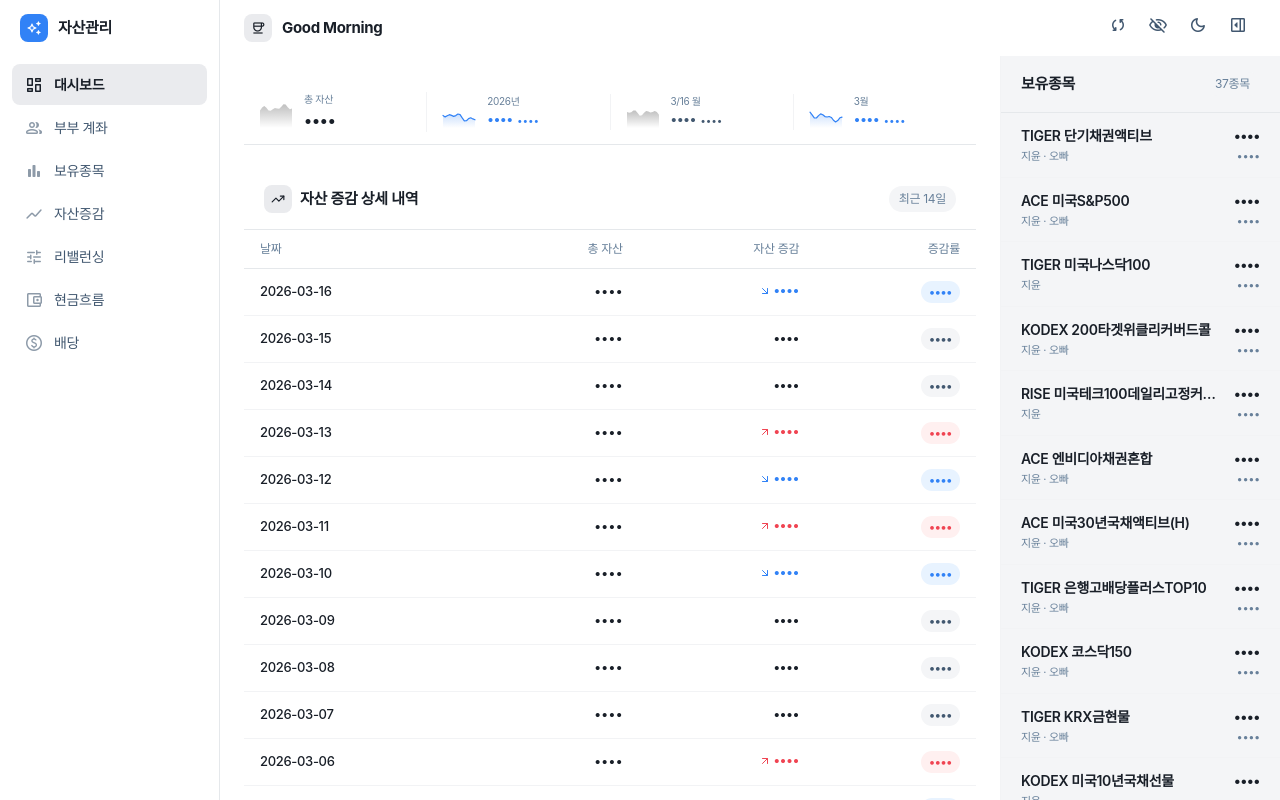
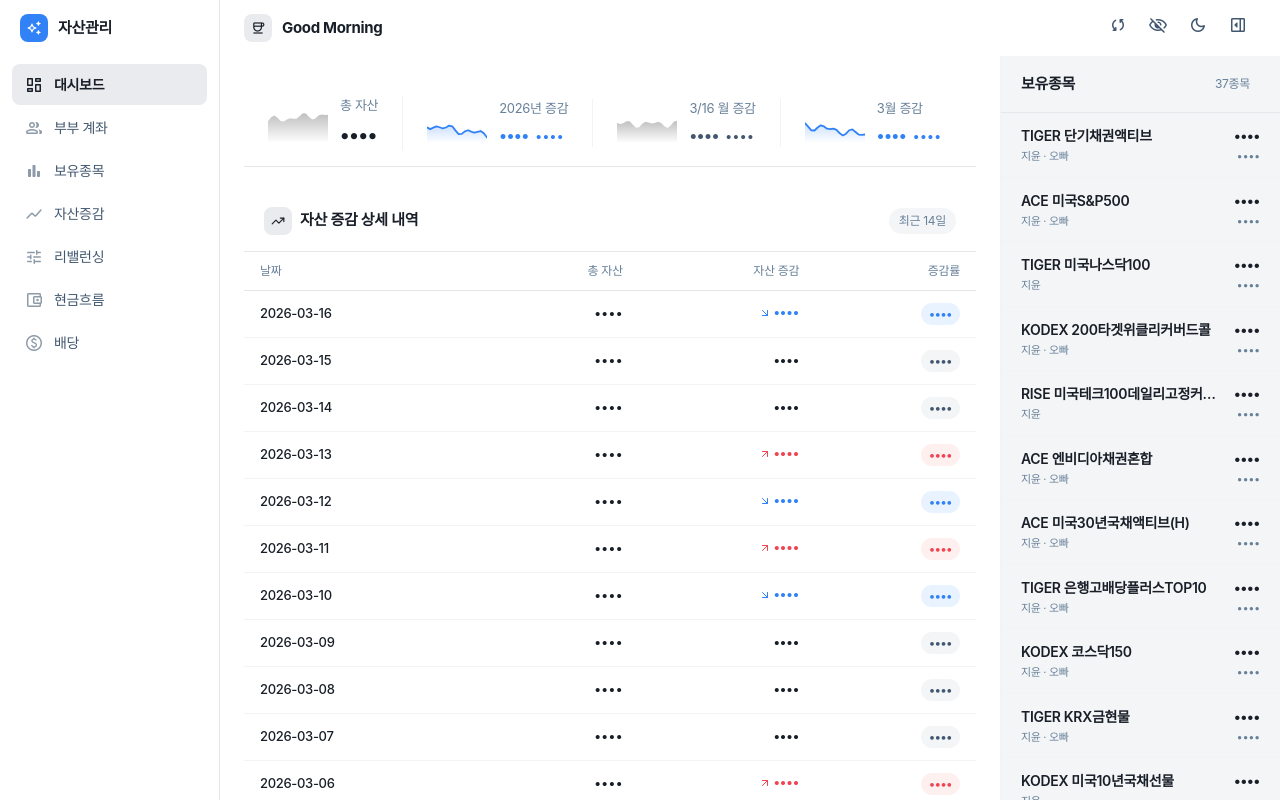
Before and after one commit to jilliankim200-lab/daily-log, a React (Vite) app: page / in a window 1280 px wide. Built offline with nearby package versions, Linux system fonts and the light colour scheme; no server answers; the database is empty; a web font is replaced by a local one.

Commit message:
Enlarge ticker bar with horizontal scroll like Toss

```diff
--- a/src/components/NewDashboard.tsx
+++ b/src/components/NewDashboard.tsx
@@ -141,14 +141,15 @@ export function NewDashboard() {
 
   return (
     <div style={{ padding: 24 }}>
-      {/* 통합 티커 바: 시장 지표 + 자산 */}
+      {/* 통합 티커 바: 시장 지표 + 자산 (횡스크롤) */}
       <div style={{
-        display: 'flex', alignItems: 'center', gap: 0,
-        padding: '12px 0', marginBottom: 24,
+        overflowX: 'auto', overflowY: 'hidden',
+        padding: '16px 0', marginBottom: 24,
         borderBottom: '1px solid var(--border-primary)',
+        scrollbarWidth: 'none',
       }}>
+        <div style={{ display: 'flex', alignItems: 'center', gap: 0, minWidth: 'max-content' }}>
         {(() => {
-          // 시장 지표 항목
           const marketItems = selectMarketItems(marketData).map(item => {
             const isUp = item.direction === 'RISING';
             const isDown = item.direction === 'FALLING';
@@ -163,15 +164,14 @@ export function NewDashboard() {
               valueColor: 'var(--text-primary)',
             };
           });
-          // 자산 항목
           const assetItems = [
             { label: '총 자산', value: totalAsset, isTotal: true },
-            { label: `${new Date().getFullYear()}년`, value: yearlyChange },
+            { label: `${new Date().getFullYear()}년 증감`, value: yearlyChange },
             {
-              label: (() => { const t = new Date(); const days = ['일','월','화','수','목','금','토']; return `${t.getMonth()+1}/${t.getDate()} ${days[t.getDay()]}`; })(),
+              label: (() => { const t = new Date(); const days = ['일','월','화','수','목','금','토']; return `${t.getMonth()+1}/${t.getDate()} ${days[t.getDay()]} 증감`; })(),
               value: dailyChange,
             },
-            { label: `${new Date().getMonth()+1}월`, value: monthlyChange },
+            { label: `${new Date().getMonth()+1}월 증감`, value: monthlyChange },
           ].map(item => {
             const isPositive = item.value > 0;
             const isNegative = item.value < 0;
@@ -190,7 +190,7 @@ export function NewDashboard() {
               trend: item.isTotal ? 0.3 : isPositive ? 0.5 : isNegative ? -0.5 : 0,
               isMarket: false,
               valueColor: item.isTotal ? 'var(--text-primary)' : changeColor,
-              fontSize: item.isTotal ? 16 : 13,
+              isTotal: item.isTotal,
             };
           });
 
@@ -200,45 +200,45 @@ export function NewDashboard() {
             const sparkPoints = (() => {
               const pts: number[] = [];
               let v = 20;
-              for (let j = 0; j < 16; j++) {
+              for (let j = 0; j < 20; j++) {
                 v += item.trend + (Math.sin(j * 1.3 + i * 5) * 2.5) + (Math.cos(j * 0.7 + i * 3) * 1.5);
                 v = Math.max(4, Math.min(36, v));
                 pts.push(v);
               }
-              return pts.map((y, x) => `${x * (40 / 15)},${40 - y}`).join(' ');
+              return pts.map((y, x) => `${x * (60 / 19)},${40 - y}`).join(' ');
             })();
             const isSep = item.isMarket && i === marketItems.length - 1;
 
             return (
               <div key={i} style={{
-                flex: 1, display: 'flex', alignItems: 'center', gap: 8,
-                padding: '0 12px',
+                display: 'flex', alignItems: 'center', gap: 12,
+                padding: '0 24px',
                 borderRight: i < allItems.length - 1 ? `1px solid var(${isSep ? '--border-primary' : '--border-secondary'})` : 'none',
               }}>
-                <svg width="40" height="32" viewBox="0 0 40 40" style={{ flexShrink: 0 }}>
+                <svg width="60" height="40" viewBox="0 0 60 40" style={{ flexShrink: 0 }}>
                   <defs>
                     <linearGradient id={`tGrad${i}`} x1="0" y1="0" x2="0" y2="1">
                       <stop offset="0%" stopColor={item.sparkColor} stopOpacity="0.25" />
                       <stop offset="100%" stopColor={item.sparkColor} stopOpacity="0" />
                     </linearGradient>
                   </defs>
-                  <polygon points={`0,40 ${sparkPoints} 40,40`} fill={`url(#tGrad${i})`} />
+                  <polygon points={`0,40 ${sparkPoints} 60,40`} fill={`url(#tGrad${i})`} />
                   <polyline points={sparkPoints} fill="none" stroke={item.sparkColor}
-                    strokeWidth="1.5" strokeLinecap="round" strokeLinejoin="round" />
+                    strokeWidth="1.8" strokeLinecap="round" strokeLinejoin="round" />
                 </svg>
                 <div style={{ minWidth: 0 }}>
-                  <div style={{ fontSize: 10, color: 'var(--text-tertiary)', marginBottom: 1, whiteSpace: 'nowrap' }}>
+                  <div style={{ fontSize: 13, color: 'var(--text-tertiary)', marginBottom: 4, whiteSpace: 'nowrap' }}>
                     {item.label}
                   </div>
-                  <div style={{ display: 'flex', alignItems: 'baseline', gap: 4 }}>
+                  <div style={{ display: 'flex', alignItems: 'baseline', gap: 6 }}>
                     <span className="toss-number" style={{
-                      fontSize: (item as any).fontSize || 13, fontWeight: 600,
+                      fontSize: (item as any).isTotal ? 20 : 16, fontWeight: 700,
                       color: item.valueColor, whiteSpace: 'nowrap',
                     }}>
                       {item.displayValue}
                     </span>
                     {item.subValue && (
-                      <span className="toss-number" style={{ fontSize: 10, color: item.color, whiteSpace: 'nowrap' }}>
+                      <span className="toss-number" style={{ fontSize: 13, color: item.color, whiteSpace: 'nowrap' }}>
                         {item.subValue}
                       </span>
                     )}
@@ -248,6 +248,7 @@ export function NewDashboard() {
             );
           });
         })()}
+        </div>
       </div>
 
       {/* 자산 증감 상세 내역 */}
```
